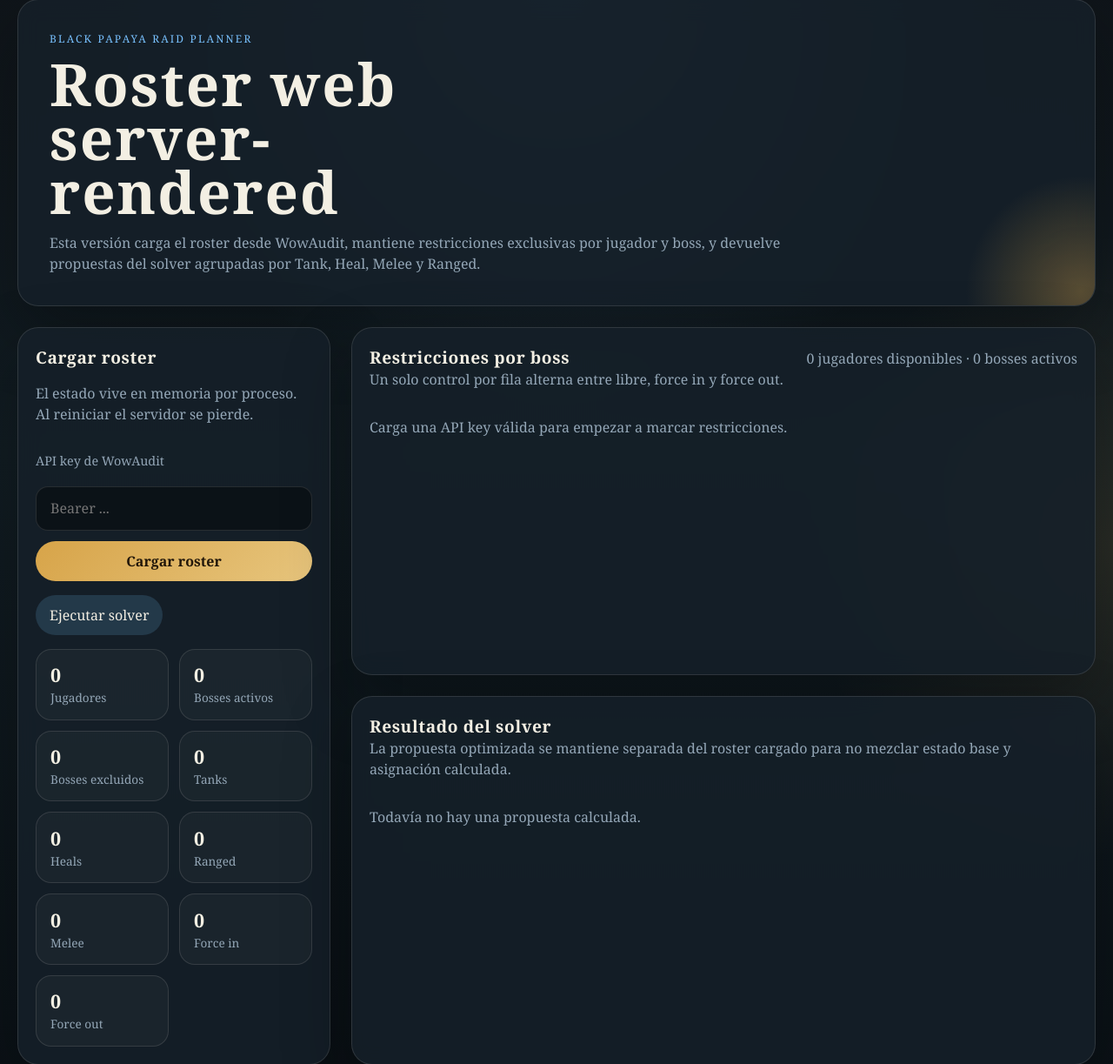
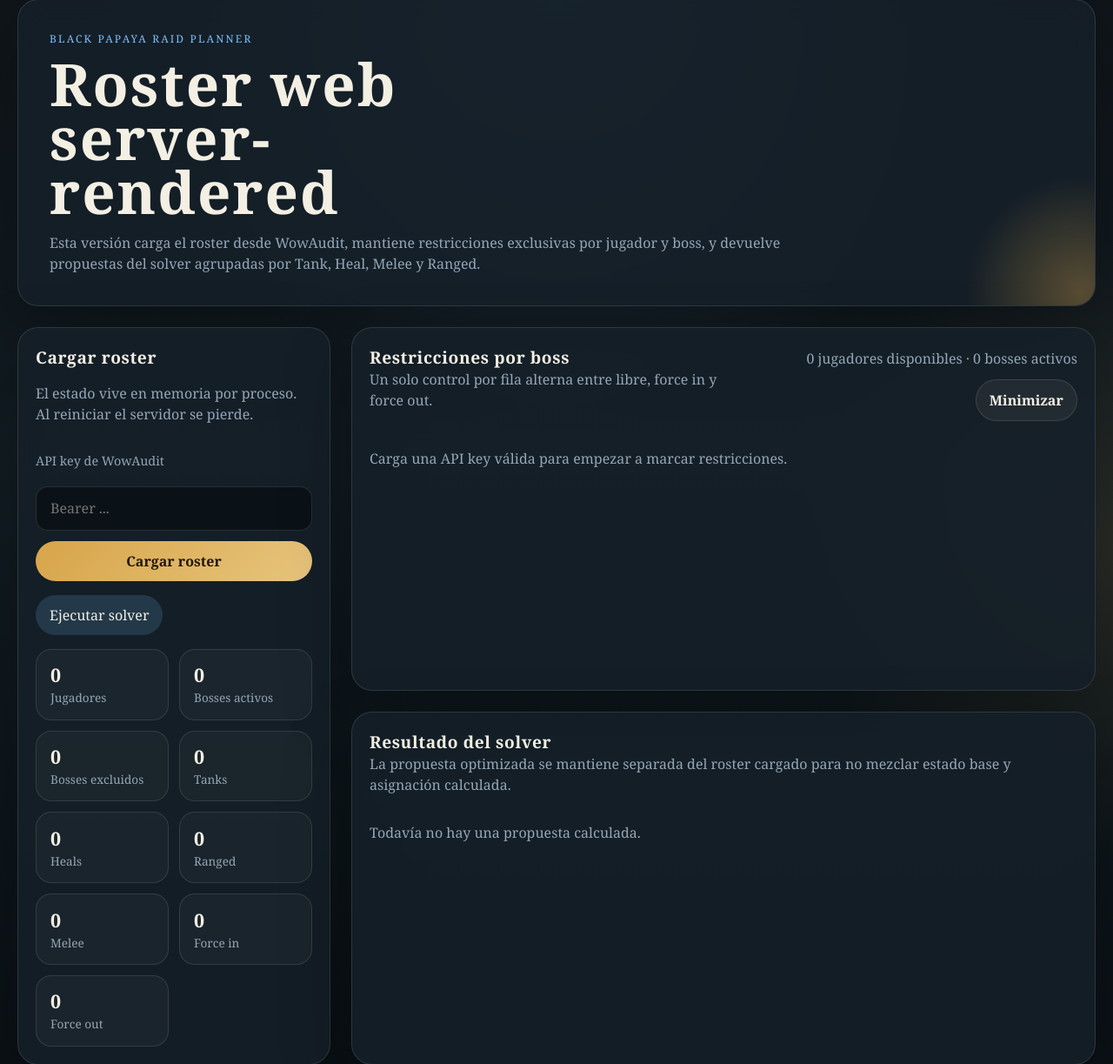
Before and after one commit to coka8991/BlackPapaya-Solver, a FastAPI app: page / in a window 1280 px wide. Shown: the part 33-1256 px from the top of the page at 87% size. Run offline with FastAPI, Linux system fonts and the light colour scheme.

Commit message:
feat: Add collapsible restrictions section and toggle functionality in roster management

```diff
--- a/src/main.py
+++ b/src/main.py
@@ -45,6 +45,8 @@ from services import (
 
 BASE_DIR = Path(__file__).resolve().parent
 templates = Jinja2Templates(directory=str(BASE_DIR / "templates"))
+templates.env.auto_reload = True
+templates.env.cache = {}
 
 
 @dataclass
--- a/src/templates/index.html
+++ b/src/templates/index.html
@@ -227,8 +227,40 @@
             margin-bottom: 1rem;
         }
 
+        .section-head-actions {
+            display: flex;
+            align-items: center;
+            gap: 0.75rem;
+            flex-wrap: wrap;
+            justify-content: flex-end;
+        }
+
         .section-head p {
             margin: 0;
+        }
+
+        .collapse-toggle {
+            background: rgba(243, 239, 227, 0.06);
+            color: var(--ink);
+            border: 1px solid var(--border);
+            font-weight: 600;
+            padding-inline: 0.95rem;
+        }
+
+        .collapse-toggle .label-expand {
+            display: none;
+        }
+
+        .collapse-toggle[aria-expanded="false"] .label-collapse {
+            display: none;
+        }
+
+        .collapse-toggle[aria-expanded="false"] .label-expand {
+            display: inline;
+        }
+
+        .collapsible-content[hidden] {
+            display: none;
         }
 
         .boss-list {
@@ -497,6 +529,19 @@
 
         {% include "partials/app_shell.html" %}
     </main>
+
+    <script>
+        window.toggleRestrictionsSection = function (button, contentId) {
+            const content = document.getElementById(contentId);
+            if (!content) {
+                return;
+            }
+
+            const isExpanded = button.getAttribute("aria-expanded") !== "false";
+            content.hidden = isExpanded;
+            button.setAttribute("aria-expanded", String(!isExpanded));
+        };
+    </script>
 </body>
 
 </html>
--- a/src/templates/partials/roster_section.html
+++ b/src/templates/partials/roster_section.html
@@ -4,8 +4,17 @@
             <h2>Restricciones por boss</h2>
             <p>Un solo control por fila alterna entre libre, force in y force out.</p>
         </div>
+        <div class="section-head-actions">
             <p>{{ roster.players | length }} jugadores disponibles · {{ roster_cards | length }} bosses activos</p>
+            <button class="collapse-toggle" type="button" aria-expanded="true"
+                onclick="toggleRestrictionsSection(this, 'restrictions-content')">
+                <span class="label-collapse">Minimizar</span>
+                <span class="label-expand">Maximizar</span>
+            </button>
         </div>
+    </div>
+
+    <div id="restrictions-content" class="collapsible-content">
 
         {% if excluded_boss_cards %}
         <div class="boss-summary">
@@ -54,7 +63,8 @@
                             {% for row in card.rows %}
                             <tr class="restriction-row restriction-row-{{ row.restriction_tone }}">
                                 <td>
-                                <div class="player-name player-name-compact" style="--class-color: {{ row.color }};">
+                                    <div class="player-name player-name-compact"
+                                        style="--class-color: {{ row.color }};">
                                         <strong>{{ row.name }}</strong>
                                     </div>
                                 </td>
@@ -67,8 +77,8 @@
                                         <input type="hidden" name="boss_name" value="{{ card.boss }}">
                                         <input type="hidden" name="player_key" value="{{ row.player_key }}">
                                         <input type="hidden" name="restriction_action" value="cycle">
-                                    <button class="cycle-button cycle-button-{{ row.restriction_tone }}" type="submit"
-                                        title="Siguiente: {{ row.restriction_next_label }}">
+                                        <button class="cycle-button cycle-button-{{ row.restriction_tone }}"
+                                            type="submit" title="Siguiente: {{ row.restriction_next_label }}">
                                             <span>{{ row.restriction_label }}</span>
                                             <small>{{ row.restriction_next_label }}</small>
                                         </button>
@@ -91,4 +101,5 @@
             {% endif %}
         </div>
         {% endif %}
+    </div>
 </article>
```
Lines whose indentation alone changed are shown as unchanged.
